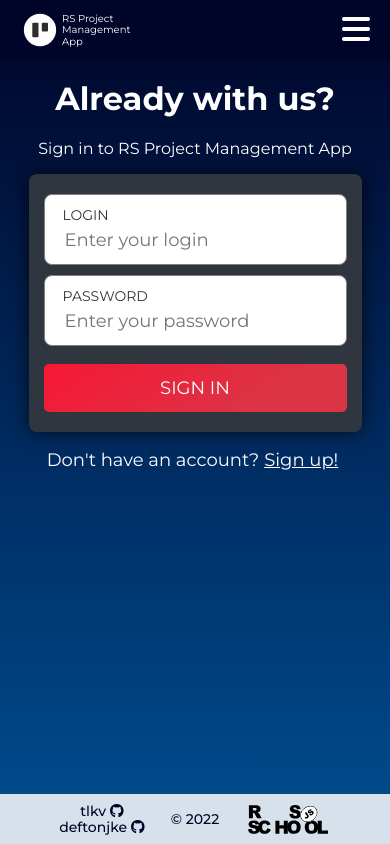
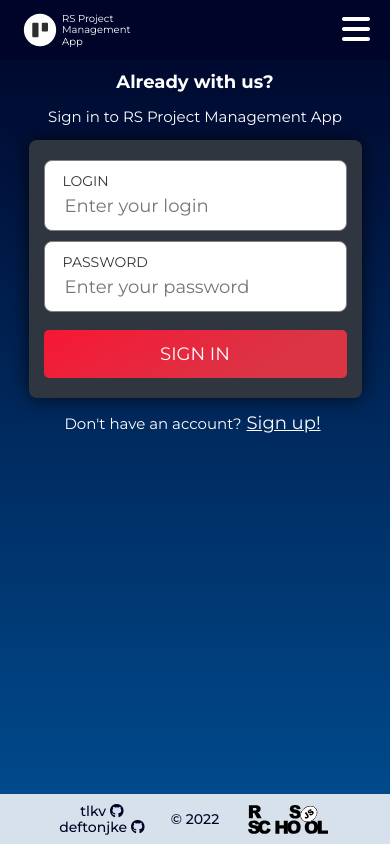
Before and after one commit to tlkv/project-management-app, a React (Create React App) app: page /login in a window 390 px wide. Built offline with nearby package versions, Linux system fonts and the light colour scheme; the HTML template or start-up script is replaced by a standard one.

Commit message:
fix: mobile version text size

```diff
--- a/src/components/UserInfo/UserInfo.module.scss
+++ b/src/components/UserInfo/UserInfo.module.scss
@@ -20,6 +20,8 @@
     justify-content: center;
     @media (max-width: 600px) {
       width: 100%;
+      font-size: 15px;
+      overflow: hidden;
     }
   }
   .ProfDescrText {
--- a/src/pages/LoginPage/LoginPage.scss
+++ b/src/pages/LoginPage/LoginPage.scss
@@ -87,3 +87,16 @@
     filter: brightness(0.9);
   }
 }
+
+.login__title {
+  @media (max-width: 600px) {
+    font-size: 18px;
+  }
+}
+
+.login__description,
+.login__suggestion {
+  @media (max-width: 600px) {
+    font-size: 15px;
+  }
+}
```
